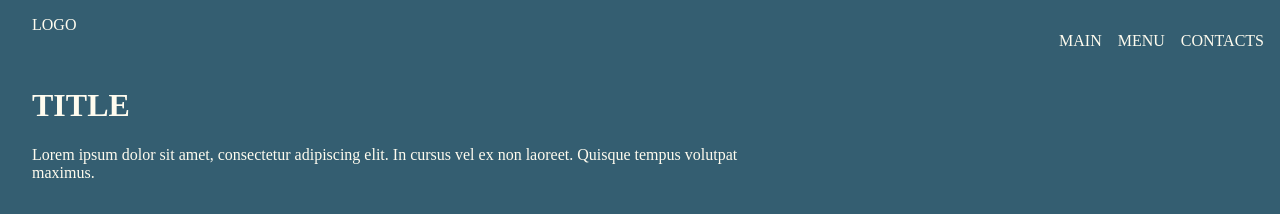
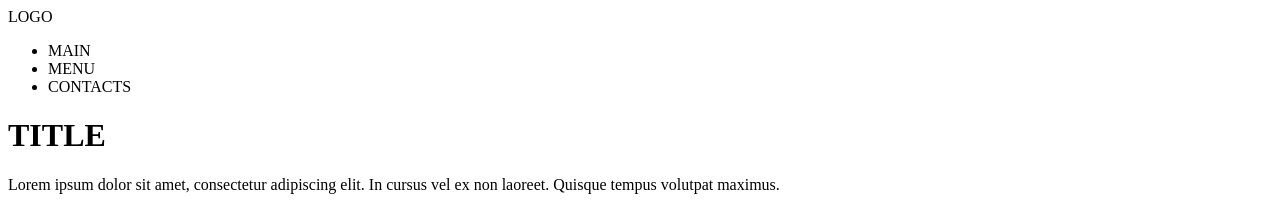
Before and after one commit to Rider-7/odin-restaurant-page, a plain HTML site: page mockup/menu-mockup.html in a window 1280 px wide. Shown: the top 223 px of the page. Drawn offline with Linux system fonts and the light colour scheme.

Commit message:
Update styling

```diff
--- a/styles/index.css
+++ b/styles/index.css
@@ -6,20 +6,11 @@ body {
 #content {
     display: flex;
     flex-direction: column;
+    height: 100vh;
+    justify-content: space-between;
 }
 
-.nav-div {
-    display: flex;
-    justify-content: space-between;
-
-}
-
-ul {
-    list-style-type: none;
-    display: flex;
-    gap: 16px;
-}
-
+/* --- Header --- */
 header {
     box-sizing: border-box;
     padding: 16px;
@@ -29,24 +20,32 @@ header {
     color: #FFFCEF;
 }
 
+.nav-div {
+    display: flex;
+    justify-content: space-between;
+
+}
+
+nav > ul {
+    list-style-type: none;
+    display: flex;
+    gap: 16px;
+}
+
+nav > ul > li {
+    cursor: pointer;
+}
+
 .hero-subtitle {
     width: max(300px, 60%);
 }
 
-.landing-slot {
-    display: flex;
-    justify-content: center;
-    gap: 32px;
-    margin-block: 32px;
-    margin-inline: 128px;
+/* --- Main --- */
+.main {
+    flex-grow: 1;
 }
 
-.landing-img {
-    width: 350px;
-    height: 220px;
-    background-color: #345E71;
-}
-
+/* --- Footer --- */
 footer {
     background-color: #345E71;
     color: #FFFCEF;
--- a/styles/menu.css
+++ b/styles/menu.css
@@ -1,54 +1,11 @@
-
-body {
-    margin: 0;
-    min-height: 100vh;
-}
-
-#content {
-    display: flex;
-    flex-direction: column;
-}
-
-.nav-div {
-    display: flex;
-    justify-content: space-between;
-
-}
-
-ul {
-    list-style-type: none;
-    display: flex;
-    gap: 16px;
-}
-
-header {
-    box-sizing: border-box;
-    padding: 16px;
-    padding-left: 32px;
-
-    background-color: #345E71;
-    color: #FFFCEF;
-}
-
-.hero-subtitle {
-    width: max(300px, 60%);
-}
-
-footer {
-    background-color: #345E71;
-    color: #FFFCEF;
+.menu-slot {
     text-align: center;
-    padding-block: 8px;
 }
 
 .menu-slot-img {
     width: 350px;
     height: 220px;
     background-color: #345E71;
-}
-
-.menu-slot {
-    text-align: center;
 }
 
 .menu-slot-title {
```
